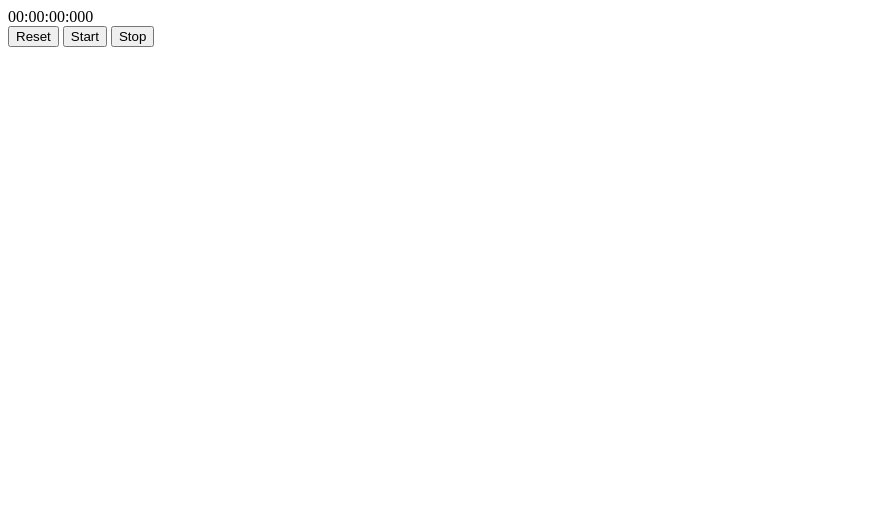
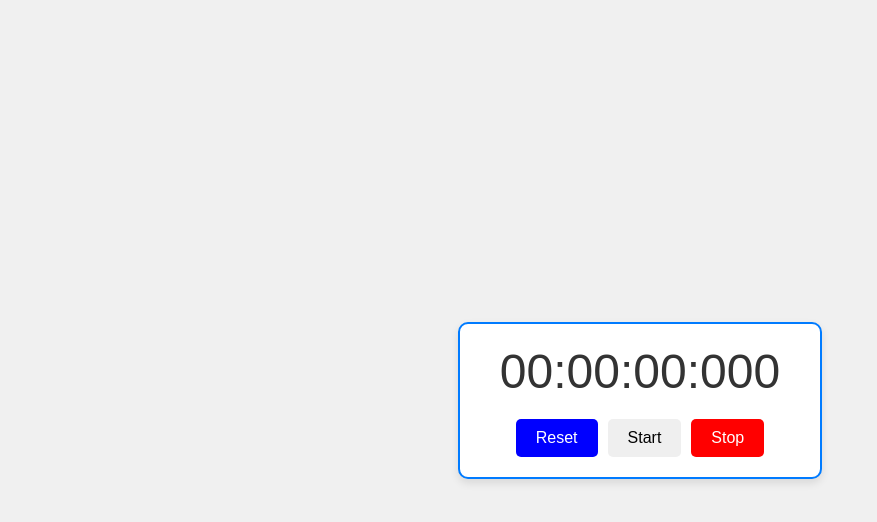
Before and after one commit to joaohdib/stopwatch, a plain HTML site: page index.html in a window 1280 px wide. Shown: the whole page, without its empty margins (0-877 px from the left). Drawn offline with Linux system fonts and the light colour scheme.

Commit message:
Update style.css
css file adjusted

```diff
--- a/style.css
+++ b/style.css
@@ -1,3 +1,53 @@
-#botao {
-    position:relative;
+body, html {
+    height: 100%;
+    margin: 0;
+    display: flex;
+    justify-content: center;
+    align-items: center;
+    font-family: Arial, sans-serif;
+    background-color: #f0f0f0;
 }
+
+.container {
+    background-color: #ffffff;
+    border: 2px solid #007BFF;
+    border-radius: 10px;
+    padding: 20px 40px;
+    box-shadow: 0 4px 8px rgba(0, 0, 0, 0.1);
+    text-align: center;
+}
+
+#time {
+    font-size: 3em;
+    margin-bottom: 20px;
+    color: #333;
+}
+
+.button-container {
+    display: flex;
+    justify-content: center;
+    gap: 10px;
+}
+
+button {
+    padding: 10px 20px;
+    font-size: 1em;
+    border: none;
+    cursor: pointer;
+    border-radius: 5px;
+}
+
+#reset {
+    background-color: blue;
+    color: white;
+}
+
+#pause {
+    background-color: green;
+    color: white;
+}
+
+#stop {
+    background-color: red;
+    color: white;
+}
```
